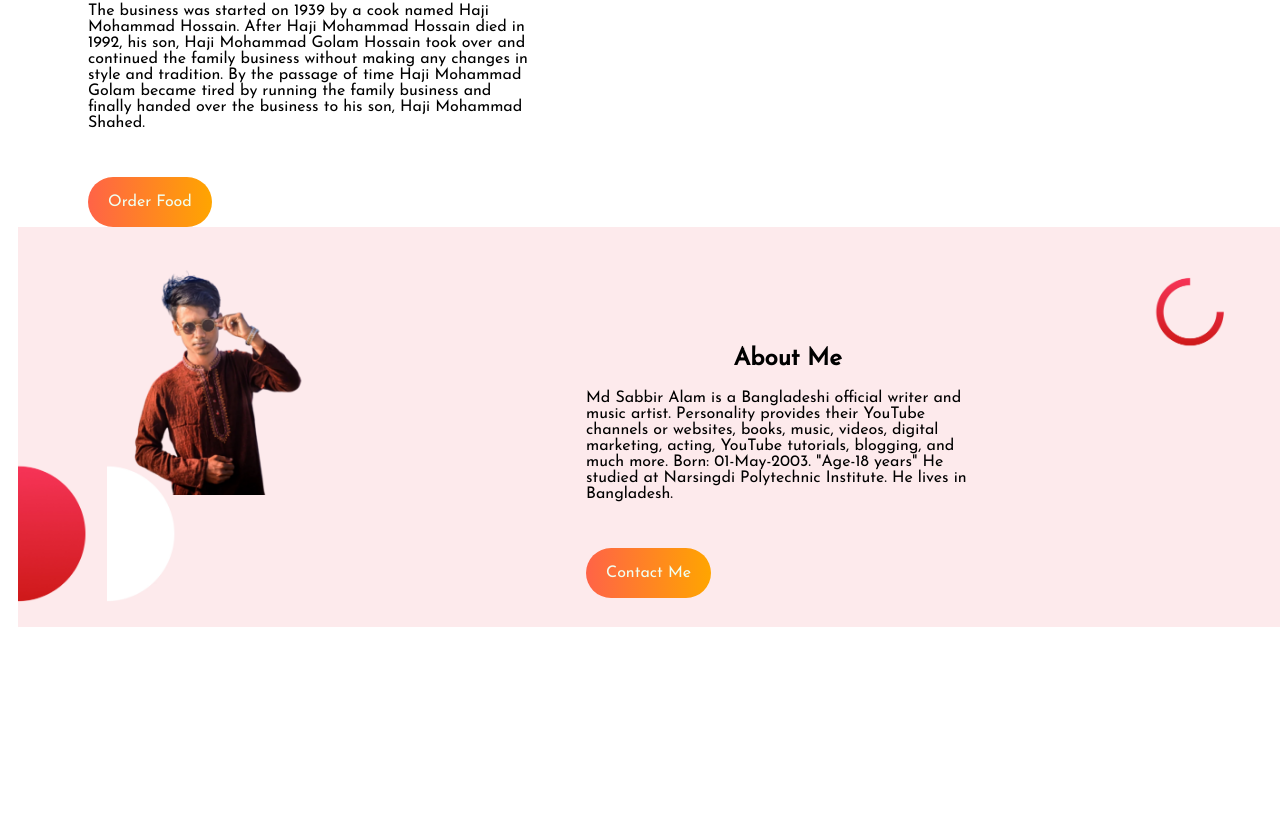
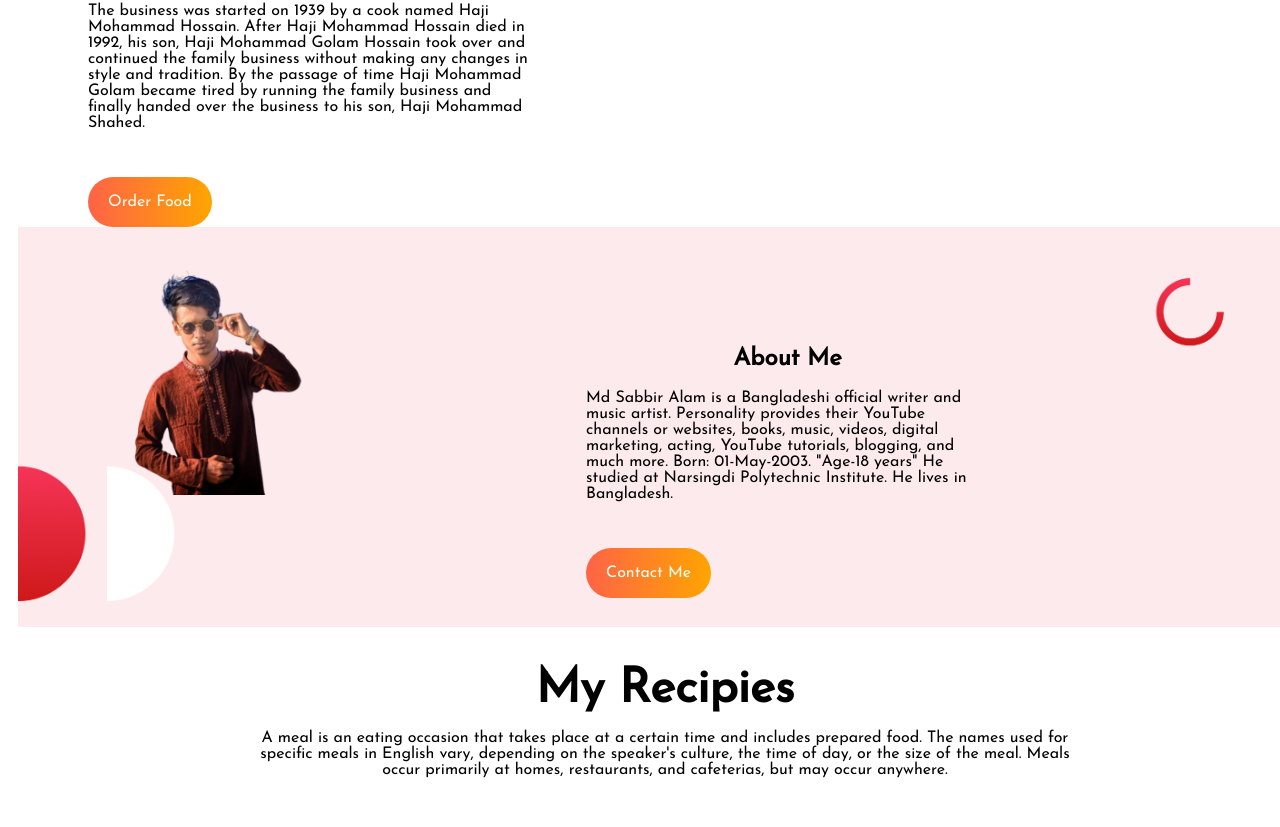
Before and after one commit to mdsabbiralam1/my-first-assignment, a plain HTML site: page index.html in a window 1280 px wide. Shown: the part 413-1240 px from the top of the page. Before the commit the page ends 1048 px from the top, so only its background shows below. Drawn offline with Linux system fonts and the light colour scheme.

Commit message:
added recipies section

```diff
--- a/css/style.css
+++ b/css/style.css
@@ -65,3 +65,10 @@ margin-left:290px;
     background-size: cover;
     height: 400px;
 }
+#my-recipies{
+    display:block;
+    text-align:center;
+    padding-left:200px ;
+    padding-right: 200px;
+    padding-bottom:30px;
+}
--- a/index.html
+++ b/index.html
@@ -46,6 +46,18 @@
             rel="noopener noreferrer">Contact Me</a>
     </div>
 </section>
+<section id="my-recipies">
+    <h1>My Recipies</h1>
+    <P>A meal is an eating occasion that takes place at a certain time and includes
+        prepared
+        food.
+        The
+        names
+        used
+        for
+        specific meals in English vary, depending on the speaker's culture, the time of day, or the size of the meal.
+        Meals occur primarily at homes, restaurants, and cafeterias, but may occur anywhere.</P>
+</section>
 
 <body>
 
```
